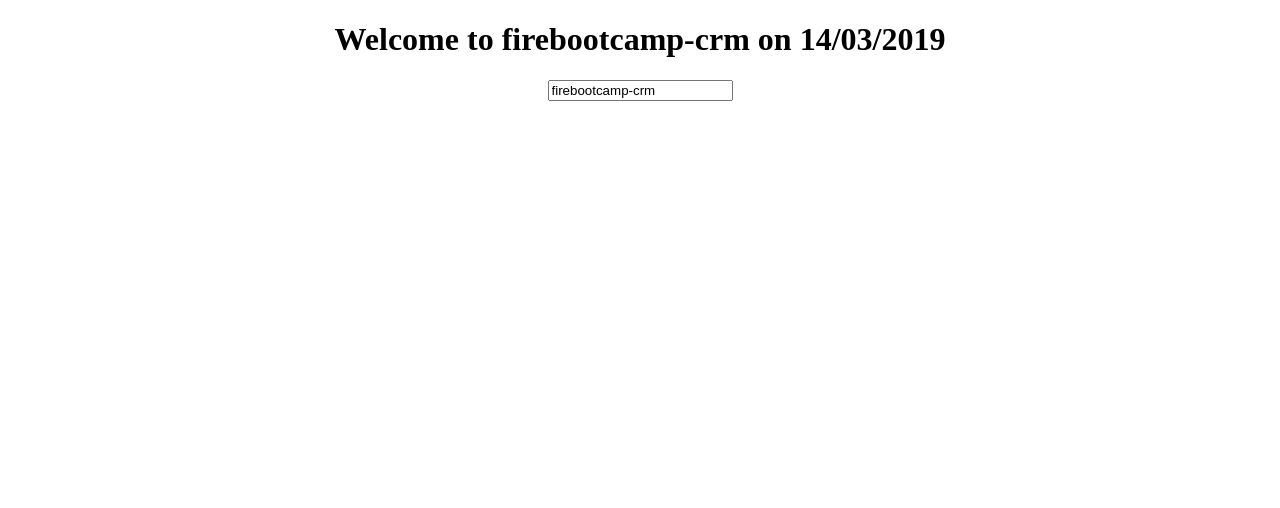
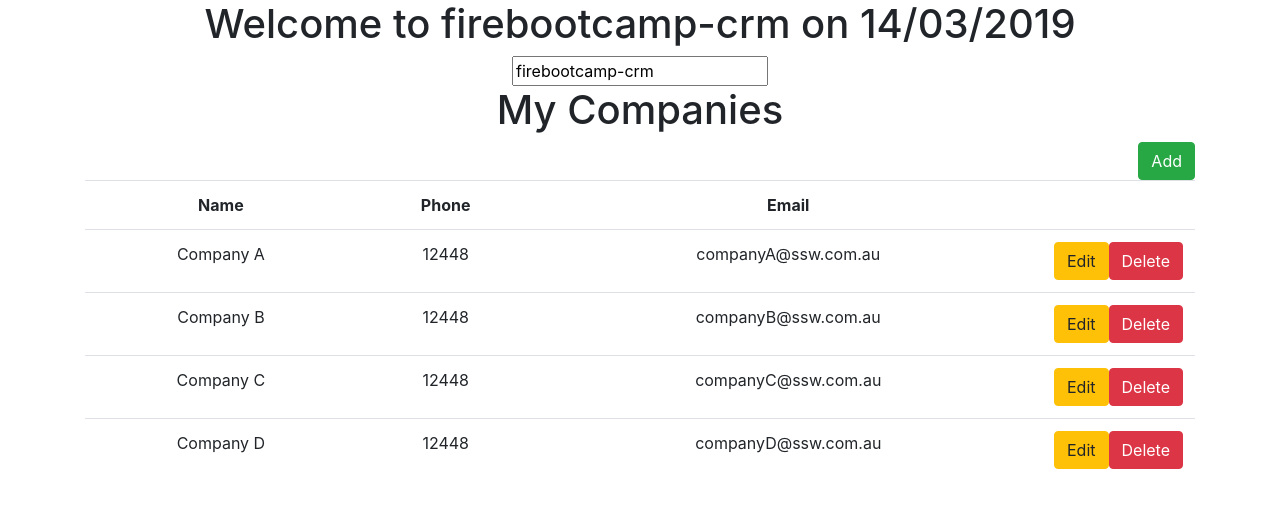
Before and after one commit to SSWConsulting/angular-superpowers-syd-1903, an Angular app: page / in a window 1280 px wide. Shown: the top 508 px of the page. Built offline with nearby package versions, Linux system fonts and the light colour scheme.

Commit message:
add company list component + add ngBootstrap

```diff
--- a/angular.json
+++ b/angular.json
@@ -27,7 +27,10 @@
               "src/assets"
             ],
             "styles": [
-              "src/styles.scss"
+              "src/styles.scss",
+              {
+                "input": "./node_modules/bootstrap/dist/css/bootstrap.css"
+              }
             ],
             "scripts": [],
             "es5BrowserSupport": true
--- a/package.json
+++ b/package.json
@@ -19,10 +19,13 @@
     "@angular/platform-browser": "~7.2.0",
     "@angular/platform-browser-dynamic": "~7.2.0",
     "@angular/router": "~7.2.0",
+    "@ng-bootstrap/schematics": "^2.0.0-alpha.1",
     "core-js": "^2.5.4",
     "rxjs": "~6.3.3",
     "tslib": "^1.9.0",
-    "zone.js": "~0.8.26"
+    "zone.js": "~0.8.26",
+    "@ng-bootstrap/ng-bootstrap": "^2.0.0-alpha.0",
+    "bootstrap": "^4.0.0"
   },
   "devDependencies": {
     "@angular-devkit/build-angular": "~0.13.0",
--- a/src/app/app.component.html
+++ b/src/app/app.component.html
@@ -5,4 +5,6 @@
   </h1>
   <input type="text" [(ngModel)]="title" />
 
+  <fbc-company-list></fbc-company-list>
+
 </div>
--- a/src/app/app.module.ts
+++ b/src/app/app.module.ts
@@ -4,15 +4,19 @@
 import { AppRoutingModule } from './app-routing.module';
 import { AppComponent } from './app.component';
 import { FormsModule } from '@angular/forms';
+import { CompanyListComponent } from './company/company-list/company-list.component';
+import { NgbModule } from '@ng-bootstrap/ng-bootstrap';
 
 @NgModule({
   declarations: [
-    AppComponent
+    AppComponent,
+    CompanyListComponent
   ],
   imports: [
     BrowserModule,
     AppRoutingModule,
-    FormsModule
+    FormsModule,
+    NgbModule.forRoot()
   ],
   providers: [],
   bootstrap: [AppComponent]
--- /dev/null
+++ b/src/app/company/company-list/company-list.component.html
@@ -0,0 +1,24 @@
+<div class="container">
+
+  <h1> My Companies </h1>
+
+  <button class="btn btn-success float-right"> Add </button>
+
+  <table class="table table-striped">
+    <tr>
+      <th>Name</th>
+      <th>Phone</th>
+      <th>Email</th>
+      <th></th>
+    </tr>
+    <tr *ngFor="let company of companies">
+      <td> {{ company.name }} </td>
+      <td> {{ company.phone }} </td>
+      <td> {{ company.email }} </td>
+      <td class="company-row-buttons">
+        <button class="btn btn-warning"> Edit </button>
+        <button class="btn btn-danger"> Delete </button>
+      </td>
+    </tr>
+  </table>
+</div>
--- /dev/null
+++ b/src/app/company/company-list/company-list.component.scss
@@ -0,0 +1,5 @@
+.company-row-buttons
+{
+  width:140px;
+  white-space: nowrap;
+}
--- /dev/null
+++ b/src/app/company/company-list/company-list.component.ts
@@ -0,0 +1,28 @@
+import { Component, OnInit } from '@angular/core';
+import { Company } from '../company';
+
+@Component({
+  selector: 'fbc-company-list',
+  templateUrl: './company-list.component.html',
+  styleUrls: ['./company-list.component.scss']
+})
+export class CompanyListComponent implements OnInit {
+
+  constructor() { }
+
+  companies: Company[];
+
+  ngOnInit() {
+    this.companies = this.getCompanies();
+  }
+
+  getCompanies(): Company[] {
+    return [
+      {name: 'Company A', phone: 12448, email: 'companyA@ssw.com.au'},
+      {name: 'Company B', phone: 12448, email: 'companyB@ssw.com.au'},
+      {name: 'Company C', phone: 12448, email: 'companyC@ssw.com.au'},
+      {name: 'Company D', phone: 12448, email: 'companyD@ssw.com.au'}
+    ]
+  }
+
+}
--- /dev/null
+++ b/src/app/company/company.ts
@@ -0,0 +1,5 @@
+export interface Company {
+  name: string;
+  phone: number;
+  email: string;
+}
```
Also changed, not shown: 1 other file (tests, documents, lock files or other folders).
